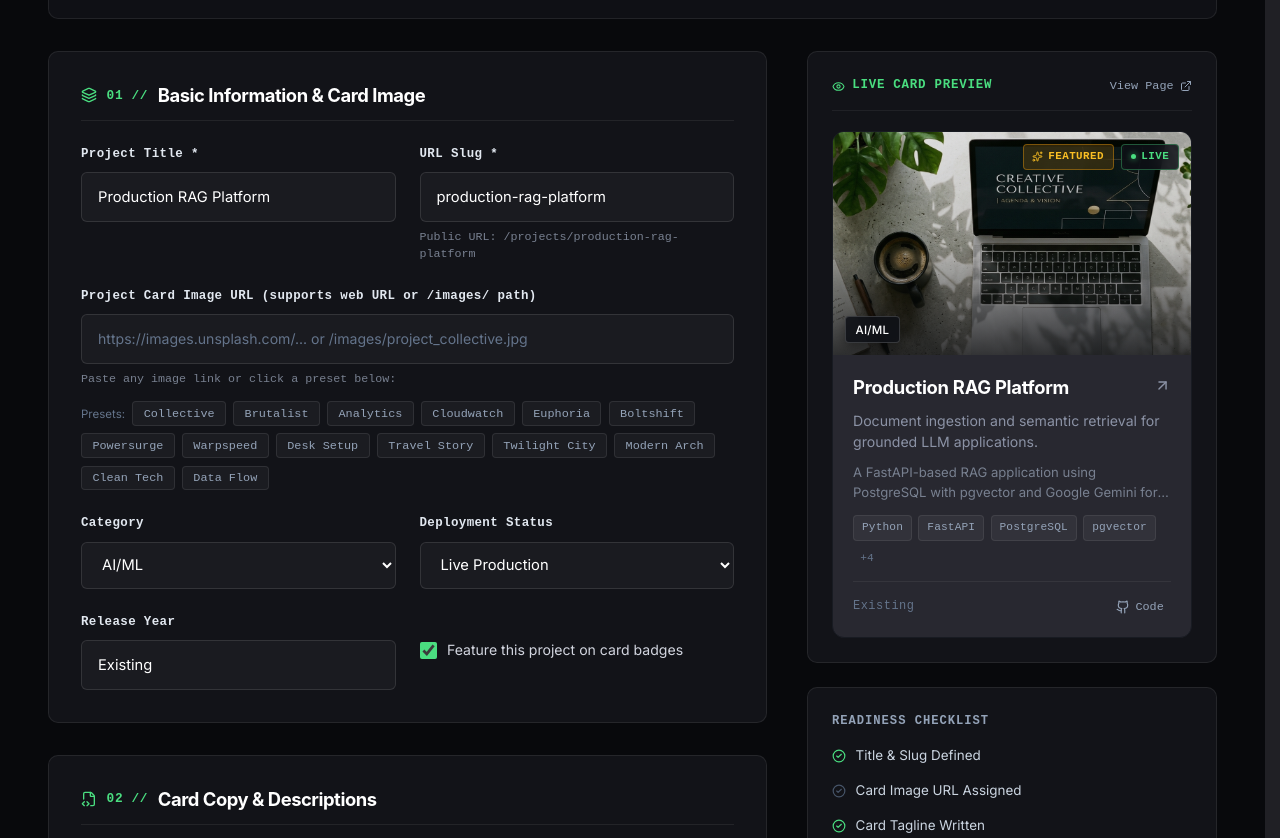
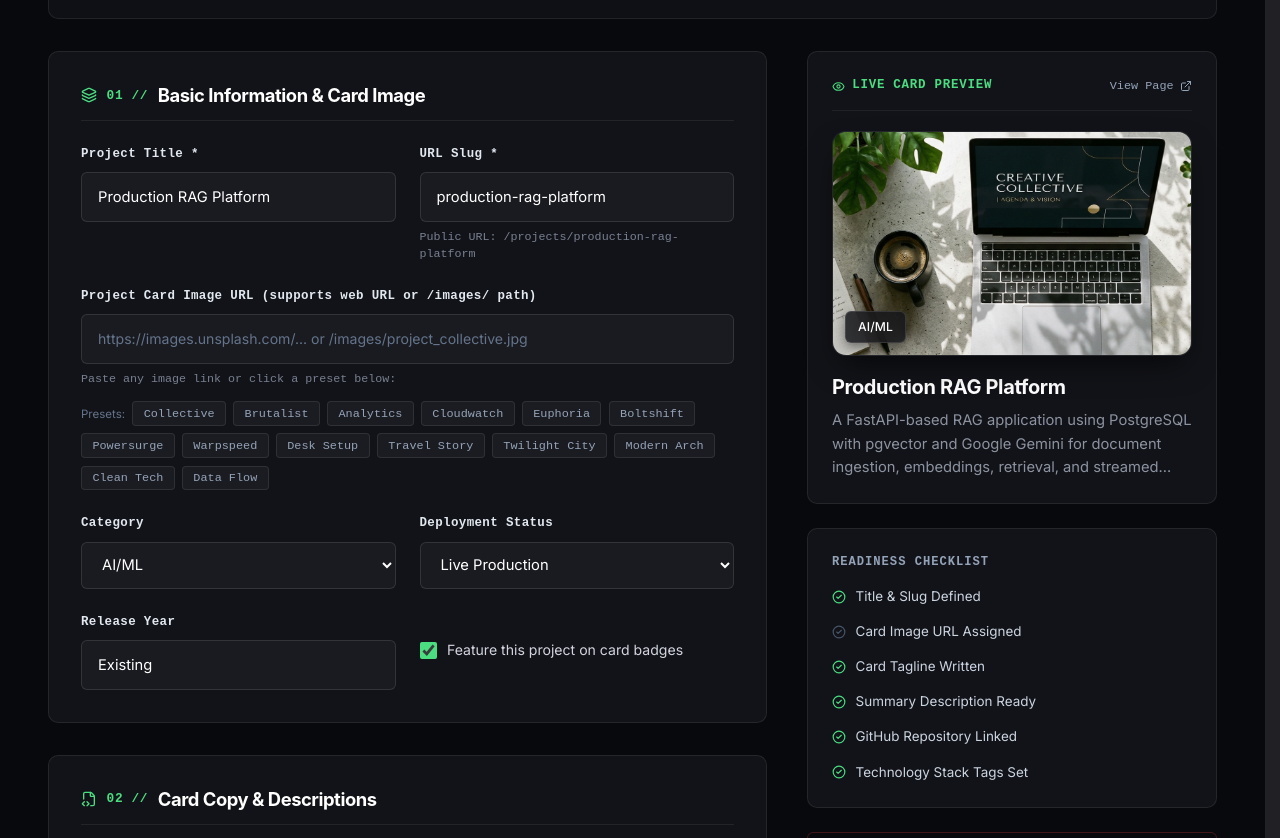
Before and after one commit to dilshandevxx/dilshan-personal-portfolio, a Next.js app: page /admin in a window 1280 px wide. Shown: the part 380-1218 px from the top of the page. Built offline with nearby package versions, Linux system fonts and the light colour scheme; a web font is replaced by a local one.

Commit message:
feat(projects): redesign project card to match clean, borderless editorial reference design

```diff
--- a/src/components/ProjectCard.module.css
+++ b/src/components/ProjectCard.module.css
@@ -1,46 +1,43 @@
-/* Project Card — Editorial SkyLabs Aesthetic (Customized Exhibition Card) */
+/* Project Card — Editorial Minimalist Card (Matching Exact Reference Design) */
 
 .projectCard {
   display: flex;
   flex-direction: column;
   position: relative;
   box-sizing: border-box;
-  background: var(--color-background-card, #121318);
-  border: 1px solid var(--color-border, rgba(255, 255, 255, 0.08));
-  border-radius: 12px;
-  overflow: hidden;
+  background: transparent;
+  border: none;
+  border-radius: 0;
   padding: 0;
-  transition: transform 0.28s cubic-bezier(0.16, 1, 0.3, 1),
-    border-color 0.28s ease,
-    box-shadow 0.28s ease;
   cursor: pointer;
   outline: none;
-}
-
-.projectCard:hover {
-  transform: translateY(-4px);
-  border-color: var(--color-border-emphasized, rgba(255, 255, 255, 0.22));
-  box-shadow: 0 20px 40px -15px rgba(0, 0, 0, 0.7);
+  text-decoration: none;
+  width: 100%;
+  transition: transform 0.3s cubic-bezier(0.16, 1, 0.3, 1);
 }
 
 .projectCard:focus-visible {
-  box-shadow: 0 0 0 2px var(--color-primary, #8bb397);
+  outline: 2px solid var(--color-primary, #8bb397);
+  outline-offset: 4px;
+  border-radius: 14px;
 }
 
-.cardInner {
-  display: flex;
-  flex-direction: column;
-  width: 100%;
-  height: 100%;
-}
-
-/* 16:10 Rounded Visual Banner */
+/* 16:10 Rounded Visual Canvas */
 .imageFrame {
   position: relative;
   width: 100%;
   aspect-ratio: 16 / 10;
+  border-radius: 14px;
   overflow: hidden;
-  background-color: #171821;
+  background-color: #12141a;
+  border: 1px solid rgba(255, 255, 255, 0.08);
+  box-shadow: 0 14px 32px -10px rgba(0, 0, 0, 0.7);
+  transition: border-color 0.35s ease, box-shadow 0.35s ease, transform 0.35s ease;
+}
+
+.projectCard:hover .imageFrame {
+  border-color: rgba(255, 255, 255, 0.24);
+  box-shadow: 0 22px 46px -12px rgba(0, 0, 0, 0.9);
 }
 
 .cardImage {
@@ -49,142 +46,47 @@
 }
 
 .projectCard:hover .cardImage {
-  transform: scale(1.05);
+  transform: scale(1.04);
 }
 
-.imageVignette {
+/* Bottom-Left Translucent Category Badge (Matches Reference Image) */
+.categoryBadge {
   position: absolute;
-  inset: 0;
-  background: linear-gradient(
-    180deg,
-    rgba(9, 10, 12, 0.1) 0%,
-    rgba(9, 10, 12, 0.2) 50%,
-    rgba(9, 10, 12, 0.8) 100%
-  );
+  bottom: 12px;
+  left: 12px;
+  background: rgba(18, 19, 24, 0.82);
+  backdrop-filter: blur(12px);
+  -webkit-backdrop-filter: blur(12px);
+  border: 1px solid rgba(255, 255, 255, 0.12);
+  border-radius: 6px;
+  padding: 0.32rem 0.75rem;
+  color: #ffffff;
+  font-family: var(--font-body, -apple-system, BlinkMacSystemFont, "Segoe UI", Roboto, sans-serif);
+  font-size: 0.76rem;
+  font-weight: 500;
+  letter-spacing: 0.01em;
+  z-index: 2;
+  box-shadow: 0 4px 12px rgba(0, 0, 0, 0.45);
   pointer-events: none;
-  z-index: 1;
+  user-select: none;
 }
 
-/* Top-Right Badges Row */
-.topBadgesRow {
-  position: absolute;
-  top: 0.75rem;
-  right: 0.75rem;
-  display: flex;
-  align-items: center;
-  gap: 0.45rem;
-  z-index: 2;
-}
-
-.featuredBadge {
-  display: inline-flex;
-  align-items: center;
-  gap: 0.3rem;
-  padding: 0.2rem 0.55rem;
-  background: rgba(245, 158, 11, 0.16);
-  border: 1px solid rgba(245, 158, 11, 0.4);
-  color: #fbbf24;
-  font-family: var(--font-mono, monospace);
-  font-size: 0.68rem;
-  font-weight: 600;
-  letter-spacing: 0.04em;
-  text-transform: uppercase;
-  border-radius: 4px;
-  backdrop-filter: blur(8px);
-}
-
-.liveBadge {
-  display: inline-flex;
-  align-items: center;
-  gap: 0.35rem;
-  padding: 0.2rem 0.55rem;
-  background: rgba(14, 16, 22, 0.85);
-  border: 1px solid rgba(74, 222, 128, 0.35);
-  color: #4ade80;
-  font-family: var(--font-mono, monospace);
-  font-size: 0.68rem;
-  font-weight: 600;
-  letter-spacing: 0.04em;
-  text-transform: uppercase;
-  border-radius: 4px;
-  backdrop-filter: blur(8px);
-}
-
-.liveDot {
-  width: 5px;
-  height: 5px;
-  border-radius: 50%;
-  background-color: #4ade80;
-  box-shadow: 0 0 6px rgba(74, 222, 128, 0.8);
-}
-
-.rfcBadge {
-  display: inline-flex;
-  align-items: center;
-  gap: 0.35rem;
-  padding: 0.2rem 0.55rem;
-  background: rgba(14, 16, 22, 0.85);
-  border: 1px solid rgba(147, 197, 253, 0.35);
-  color: #93c5fd;
-  font-family: var(--font-mono, monospace);
-  font-size: 0.68rem;
-  font-weight: 600;
-  letter-spacing: 0.04em;
-  text-transform: uppercase;
-  border-radius: 4px;
-  backdrop-filter: blur(8px);
-}
-
-.rfcDot {
-  width: 5px;
-  height: 5px;
-  border-radius: 50%;
-  background-color: #93c5fd;
-}
-
-/* Bottom-Left Translucent Category Badge */
-.categoryBadge {
-  position: absolute;
-  bottom: 0.75rem;
-  left: 0.75rem;
-  background: rgba(14, 16, 22, 0.88);
-  backdrop-filter: blur(10px);
-  -webkit-backdrop-filter: blur(10px);
-  border: 1px solid rgba(255, 255, 255, 0.16);
-  border-radius: 4px;
-  padding: 0.22rem 0.6rem;
-  color: #ffffff;
-  font-family: var(--font-body, -apple-system, sans-serif);
-  font-size: 0.72rem;
-  font-weight: 500;
-  letter-spacing: 0.02em;
-  z-index: 2;
-  box-shadow: 0 4px 12px rgba(0, 0, 0, 0.4);
-}
-
-/* Card Body */
+/* Card Body Below Image */
 .cardBody {
   display: flex;
   flex-direction: column;
-  padding: 1.25rem 1.25rem 1.1rem;
-  gap: 0.6rem;
-  flex: 1 1 auto;
-}
-
-.titleRow {
-  display: flex;
-  align-items: flex-start;
-  justify-content: space-between;
-  gap: 0.5rem;
+  padding-top: 1.15rem;
+  gap: 0.55rem;
+  width: 100%;
 }
 
 .cardTitle {
-  font-family: var(--font-display, "Plus Jakarta Sans", "Outfit", -apple-system, sans-serif);
-  font-size: 1.15rem;
+  font-family: var(--font-display, "Plus Jakarta Sans", "Outfit", -apple-system, BlinkMacSystemFont, "Segoe UI", Roboto, sans-serif);
+  font-size: 1.25rem;
   font-weight: 700;
-  line-height: 1.35;
-  letter-spacing: -0.015em;
-  color: var(--color-text-emphasized, #ffffff);
+  line-height: 1.32;
+  letter-spacing: -0.018em;
+  color: #ffffff;
   margin: 0;
 }
 
@@ -195,130 +97,20 @@
 }
 
 .projectCard:hover .titleLink {
-  color: var(--color-pattern-primary, #8bb397);
-}
-
-.cornerArrow {
-  color: var(--color-text-muted, #788090);
-  transition: transform 0.25s ease, color 0.25s ease;
-  flex-shrink: 0;
-  margin-top: 2px;
-}
-
-.projectCard:hover .cornerArrow {
-  color: var(--color-pattern-primary, #8bb397);
-  transform: translate(2px, -2px);
-}
-
-.cardTagline {
-  font-family: var(--font-body, -apple-system, sans-serif);
-  font-size: 0.88rem;
-  font-weight: 400;
-  line-height: 1.5;
-  color: var(--color-text-muted, #94a3b8);
-  margin: 0;
-  display: -webkit-box;
-  -webkit-line-clamp: 2;
-  -webkit-box-orient: vertical;
-  overflow: hidden;
+  color: #ffffff;
+  text-shadow: 0 0 16px rgba(255, 255, 255, 0.25);
 }
 
 .cardDescription {
-  font-family: var(--font-body, -apple-system, sans-serif);
-  font-size: 0.82rem;
-  line-height: 1.55;
-  color: #788090;
+  font-family: var(--font-body, -apple-system, BlinkMacSystemFont, "Segoe UI", Roboto, sans-serif);
+  font-size: 0.92rem;
+  font-weight: 400;
+  line-height: 1.58;
+  color: #8c93a0;
   margin: 0;
   display: -webkit-box;
-  -webkit-line-clamp: 2;
+  -webkit-line-clamp: 3;
   -webkit-box-orient: vertical;
   overflow: hidden;
+  text-overflow: ellipsis;
 }
-
-/* Primary Metric Badge */
-.metricsBadge {
-  display: inline-flex;
-  align-items: center;
-  gap: 0.4rem;
-  padding: 0.25rem 0.55rem;
-  background: rgba(255, 255, 255, 0.04);
-  border: 1px solid rgba(255, 255, 255, 0.08);
-  border-radius: 4px;
-  font-family: var(--font-mono, monospace);
-  font-size: 0.72rem;
-  color: #cbd5e1;
-  width: fit-content;
-}
-
-.metricBullet {
-  color: var(--color-primary, #8bb397);
-}
-
-/* Tech Stack Tags */
-.tagsRow {
-  display: flex;
-  flex-wrap: wrap;
-  gap: 0.4rem;
-  margin-top: 0.2rem;
-}
-
-.techTag {
-  font-family: var(--font-mono, monospace);
-  font-size: 0.7rem;
-  padding: 0.18rem 0.5rem;
-  background: rgba(255, 255, 255, 0.05);
-  border: 1px solid rgba(255, 255, 255, 0.07);
-  border-radius: 4px;
-  color: #94a3b8;
-  letter-spacing: 0.01em;
-  white-space: nowrap;
-}
-
-.moreTagsTag {
-  font-family: var(--font-mono, monospace);
-  font-size: 0.7rem;
-  padding: 0.18rem 0.45rem;
-  color: #64748b;
-  border-radius: 4px;
-}
-
-/* Card Footer */
-.cardFooter {
-  display: flex;
-  align-items: center;
-  justify-content: space-between;
-  padding-top: 0.8rem;
-  margin-top: auto;
-  border-top: 1px solid rgba(255, 255, 255, 0.06);
-}
-
-.projectDate {
-  font-family: var(--font-mono, monospace);
-  font-size: 0.75rem;
-  color: #64748b;
-  letter-spacing: 0.04em;
-}
-
-.actionLinks {
-  display: flex;
-  align-items: center;
-  gap: 0.75rem;
-}
-
-.actionIconLink {
-  display: inline-flex;
-  align-items: center;
-  gap: 0.35rem;
-  font-family: var(--font-mono, monospace);
-  font-size: 0.74rem;
-  color: #94a3b8;
-  text-decoration: none;
-  padding: 0.2rem 0.45rem;
-  border-radius: 4px;
-  transition: color 0.15s ease, background 0.15s ease;
-}
-
-.actionIconLink:hover {
-  color: #ffffff;
-  background: rgba(255, 255, 255, 0.08);
-}
--- a/src/components/ProjectCard.tsx
+++ b/src/components/ProjectCard.tsx
@@ -5,8 +5,6 @@ import Link from "next/link";
 import Image from "next/image";
 import { useRouter } from "next/navigation";
 import { Project, getProjectThumbnail, FALLBACK_THUMBNAILS } from "@/data/projects";
-import { ExternalLink, ArrowUpRight, Sparkles } from "lucide-react";
-import { GithubIcon } from "@/components/SocialIcons";
 import styles from "./ProjectCard.module.css";
 
 interface ProjectCardProps {
@@ -15,13 +13,12 @@ interface ProjectCardProps {
   showTags?: boolean;
   showLinks?: boolean;
   className?: string;
+  isHighlighted?: boolean;
 }
 
 export function ProjectCard({
   project,
   index = 0,
-  showTags = true,
-  showLinks = true,
   className,
 }: ProjectCardProps) {
   const router = useRouter();
@@ -39,11 +36,16 @@ export function ProjectCard({
     router.push(`/projects/${project.slug}`);
   };
 
-  const isLive = project.status === "Existing";
   const isExternalUrl =
     imgSrc.startsWith("http://") ||
     imgSrc.startsWith("https://") ||
     imgSrc.startsWith("data:");
+
+  // Clean narrative excerpt matching the 2-3 line reference card aesthetic
+  const narrative =
+    project.description?.trim() ||
+    project.tagline?.trim() ||
+    "";
 
   return (
     <article
@@ -59,7 +61,6 @@ export function ProjectCard({
       }}
       aria-label={`View details for ${project.title}`}
     >
-      <div className={styles.cardInner}>
       {/* 16:10 Rounded Visual Canvas */}
       <div className={styles.imageFrame}>
         <Image
@@ -67,10 +68,9 @@ export function ProjectCard({
           alt={project.title}
           fill
           sizes="(max-width: 768px) 100vw, (max-width: 1200px) 50vw, 33vw"
-            priority={index < 4}
+          priority={index < 3}
           unoptimized={isExternalUrl}
           onError={() => {
-              // Graceful fallback to guaranteed local asset if remote URL fails
             const fallback =
               FALLBACK_THUMBNAILS[index % FALLBACK_THUMBNAILS.length] ||
               "/images/project_collective.jpg";
@@ -78,117 +78,22 @@ export function ProjectCard({
           }}
           className={styles.cardImage}
         />
-          <div className={styles.imageVignette} />
 
-          {/* Top-Right Status / Featured Badges */}
-          <div className={styles.topBadgesRow}>
-            {project.featured && (
-              <span className={styles.featuredBadge} title="Featured Architectural Project">
-                <Sparkles size={11} />
-                <span>Featured</span>
-              </span>
-            )}
-
-            {!isLive ? (
-              <span className={styles.rfcBadge} title="Planned / RFC Roadmap">
-                <span className={styles.rfcDot} />
-                <span>RFC Spec</span>
-              </span>
-            ) : (
-              <span className={styles.liveBadge} title="Live Production Service">
-                <span className={styles.liveDot} />
-                <span>Live</span>
-              </span>
+        {/* Bottom-Left Translucent Category Badge (Matches Reference Mock) */}
+        {project.category && (
+          <span className={styles.categoryBadge}>{project.category}</span>
         )}
       </div>
 
-          {/* Bottom-Left Translucent Category Badge */}
-          <span className={styles.categoryBadge}>{project.category}</span>
-        </div>
-
-        {/* Card Body Below Image */}
+      {/* Card Info Below Image: Bold Title + Clean Narrative Excerpt */}
       <div className={styles.cardBody}>
-          <div className={styles.titleRow}>
-            <h2 className={styles.cardTitle}>
+        <h3 className={styles.cardTitle}>
           <Link href={`/projects/${project.slug}`} className={styles.titleLink}>
             {project.title}
           </Link>
-            </h2>
-            <ArrowUpRight size={17} className={styles.cornerArrow} aria-hidden="true" />
-          </div>
+        </h3>
 
-          {/* Tagline */}
-          <p className={styles.cardTagline}>{project.tagline}</p>
-
-          {/* Short description preview if distinct from tagline */}
-          {project.description &&
-            project.description !== project.tagline && (
-              <p className={styles.cardDescription}>{project.description}</p>
-            )}
-
-          {/* Primary Metric Badge (if present) */}
-          {project.metrics && (
-            <div className={styles.metricsBadge}>
-              <span className={styles.metricBullet}>•</span>
-              <span>{project.metrics}</span>
-            </div>
-          )}
-
-          {/* Technology Stack Tags */}
-          {showTags && project.tags && project.tags.length > 0 && (
-            <div className={styles.tagsRow}>
-              {project.tags.slice(0, 4).map((tag) => (
-                <span key={tag} className={styles.techTag}>
-                  {tag}
-                </span>
-              ))}
-              {project.tags.length > 4 && (
-                <span className={styles.moreTagsTag}>
-                  +{project.tags.length - 4}
-                </span>
-              )}
-            </div>
-          )}
-
-          {/* Footer Metadata & Direct Action Links */}
-          {showLinks && (
-            <div className={styles.cardFooter}>
-              <span className={styles.projectDate}>{project.date || "2026"}</span>
-
-              <div className={styles.actionLinks}>
-                {project.demoUrl && (
-                  <a
-                    href={project.demoUrl}
-                    target="_blank"
-                    rel="noopener noreferrer"
-                    className={styles.actionIconLink}
-                    title="Live Demo"
-                    aria-label={`Live demo for ${project.title}`}
-                    onClick={(e) => e.stopPropagation()}
-                  >
-                    <ExternalLink size={14} />
-                    <span>Live</span>
-                  </a>
-                )}
-
-                {project.githubUrl && (
-                  <a
-                    href={project.githubUrl}
-                    target="_blank"
-                    rel="noopener noreferrer"
-                    className={styles.actionIconLink}
-                    title="GitHub Repository"
-                    aria-label={`GitHub repo for ${project.title}`}
-                    onClick={(e) => e.stopPropagation()}
-                  >
-                    <GithubIcon size={14} />
-                    <span>Code</span>
-                  </a>
-                )}
-              </div>
-            </div>
-          )}
-        </div>
+        {narrative && <p className={styles.cardDescription}>{narrative}</p>}
       </div>
     </article>
   );
```
Lines whose indentation alone changed are shown as unchanged.
